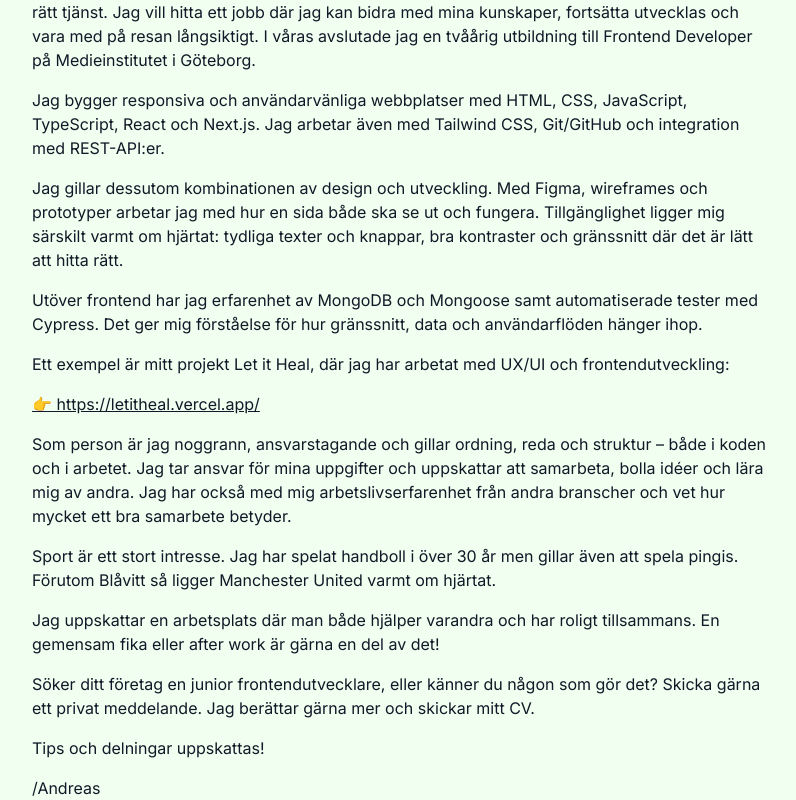
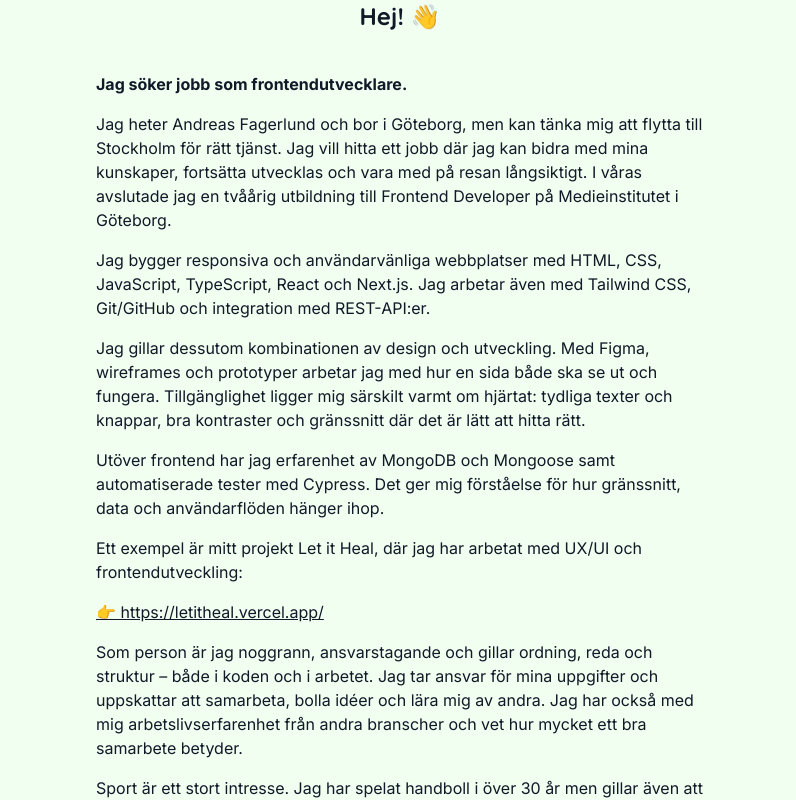
Before and after one commit to Zipelas/letitheal, a Next.js app: page /about-dev in a window 1280 px wide. Shown: the part 248-1048 px from the top of the page, without its empty margins (240-1036 px from the left). Built offline with nearby package versions, Linux system fonts and the light colour scheme; no server answers.

Commit message:
Changed styling for headings and paragrapg

```diff
--- a/app/about-dev/page.tsx
+++ b/app/about-dev/page.tsx
@@ -2,46 +2,53 @@ import Image from 'next/image';
 
 export default function Page() {
   return (
+    <>
       <section className='mx-auto max-w-3xl px-4 py-8'>
-      <h1>Om utvecklaren</h1>
-      <h2 className='mb-4 mt-4'>Hej! 👋</h2>
+        <h1 className='font-bold text-center text-3xl sm:text-4xl mt-10 mb-6 sm:mt-16 sm:mb-8'>
+          Om utvecklaren
+        </h1>
+        <h3 className='font-bold text-center text-xl sm:text-2xl mt-6 mb-6 sm:mt-10 sm:mb-10'>
+          Hej! 👋
+        </h3>
 
-      <p className='mb-4'>Jag söker jobb som frontendutvecklare.</p>
+        <p className='text-sm sm:text-base text-left text-color m-4 px-4 w-[90vw] sm:w-[50vw] mx-auto font-bold'>
+          Jag söker jobb som frontendutvecklare.
+        </p>
 
-      <p className='mb-4'>
+        <p className='text-sm sm:text-base text-left text-color m-4 px-4 w-[90vw] sm:w-[50vw] mx-auto'>
           Jag heter Andreas Fagerlund och bor i Göteborg, men kan tänka mig att
           flytta till Stockholm för rätt tjänst. Jag vill hitta ett jobb där jag
-        kan bidra med mina kunskaper, fortsätta utvecklas och vara med på resan
-        långsiktigt. I våras avslutade jag en tvåårig utbildning till Frontend
-        Developer på Medieinstitutet i Göteborg.
+          kan bidra med mina kunskaper, fortsätta utvecklas och vara med på
+          resan långsiktigt. I våras avslutade jag en tvåårig utbildning till
+          Frontend Developer på Medieinstitutet i Göteborg.
         </p>
 
-      <p className='mb-4'>
+        <p className='text-sm sm:text-base text-left text-color m-4 px-4 w-[90vw] sm:w-[50vw] mx-auto'>
           Jag bygger responsiva och användarvänliga webbplatser med HTML, CSS,
-        JavaScript, TypeScript, React och Next.js. Jag arbetar även med Tailwind
-        CSS, Git/GitHub och integration med REST-API:er.
+          JavaScript, TypeScript, React och Next.js. Jag arbetar även med
+          Tailwind CSS, Git/GitHub och integration med REST-API:er.
         </p>
 
-      <p className='mb-4'>
+        <p className='text-sm sm:text-base text-left text-color m-4 px-4 w-[90vw] sm:w-[50vw] mx-auto'>
           Jag gillar dessutom kombinationen av design och utveckling. Med Figma,
-        wireframes och prototyper arbetar jag med hur en sida både ska se ut och
-        fungera. Tillgänglighet ligger mig särskilt varmt om hjärtat: tydliga
-        texter och knappar, bra kontraster och gränssnitt där det är lätt att
-        hitta rätt.
+          wireframes och prototyper arbetar jag med hur en sida både ska se ut
+          och fungera. Tillgänglighet ligger mig särskilt varmt om hjärtat:
+          tydliga texter och knappar, bra kontraster och gränssnitt där det är
+          lätt att hitta rätt.
         </p>
 
-      <p className='mb-4'>
+        <p className='text-sm sm:text-base text-left text-color m-4 px-4 w-[90vw] sm:w-[50vw] mx-auto'>
           Utöver frontend har jag erfarenhet av MongoDB och Mongoose samt
           automatiserade tester med Cypress. Det ger mig förståelse för hur
           gränssnitt, data och användarflöden hänger ihop.
         </p>
 
-      <p className='mb-4'>
+        <p className='text-sm sm:text-base text-left text-color m-4 px-4 w-[90vw] sm:w-[50vw] mx-auto'>
           Ett exempel är mitt projekt Let it Heal, där jag har arbetat med UX/UI
           och frontendutveckling:
         </p>
 
-      <p className='mb-4'>
+        <p className='text-sm sm:text-base text-left text-color m-4 px-4 w-[90vw] sm:w-[50vw] mx-auto'>
           <a
             href='https://letitheal.vercel.app/'
             target='_blank'
@@ -51,34 +58,38 @@ export default function Page() {
           </a>
         </p>
 
-      <p className='mb-4'>
-        Som person är jag noggrann, ansvarstagande och gillar ordning, reda och
-        struktur – både i koden och i arbetet. Jag tar ansvar för mina uppgifter
-        och uppskattar att samarbeta, bolla idéer och lära mig av andra. Jag har
-        också med mig arbetslivserfarenhet från andra branscher och vet hur
-        mycket ett bra samarbete betyder.
+        <p className='text-sm sm:text-base text-left text-color m-4 px-4 w-[90vw] sm:w-[50vw] mx-auto'>
+          Som person är jag noggrann, ansvarstagande och gillar ordning, reda
+          och struktur – både i koden och i arbetet. Jag tar ansvar för mina
+          uppgifter och uppskattar att samarbeta, bolla idéer och lära mig av
+          andra. Jag har också med mig arbetslivserfarenhet från andra branscher
+          och vet hur mycket ett bra samarbete betyder.
         </p>
 
-      <p className='mb-4'>
+        <p className='text-sm sm:text-base text-left text-color m-4 px-4 w-[90vw] sm:w-[50vw] mx-auto'>
           Sport är ett stort intresse. Jag har spelat handboll i över 30 år men
           gillar även att spela pingis. Förutom Blåvitt så ligger Manchester
           United varmt om hjärtat.
         </p>
 
-      <p className='mb-4'>
+        <p className='text-sm sm:text-base text-left text-color m-4 px-4 w-[90vw] sm:w-[50vw] mx-auto'>
           Jag uppskattar en arbetsplats där man både hjälper varandra och har
-        roligt tillsammans. En gemensam fika eller after work är gärna en del av
-        det!
+          roligt tillsammans. En gemensam fika eller after work är gärna en del
+          av det!
         </p>
 
-      <p className='mb-4'>
+        <p className='text-sm sm:text-base text-left text-color m-4 px-4 w-[90vw] sm:w-[50vw] mx-auto'>
           Söker ditt företag en junior frontendutvecklare, eller känner du någon
-        som gör det? Skicka gärna ett privat meddelande. Jag berättar gärna mer
-        och skickar mitt CV.
+          som gör det? Skicka gärna ett privat meddelande. Jag berättar gärna
+          mer och skickar mitt CV.
         </p>
 
-      <p className='mb-4'>Tips och delningar uppskattas!</p>
-      <p>/Andreas</p>
+        <p className='text-sm sm:text-base text-left text-color m-4 px-4 w-[90vw] sm:w-[50vw] mx-auto'>
+          Tips och delningar uppskattas!
+        </p>
+        <p className='text-sm sm:text-base text-left text-color m-4 px-4 w-[90vw] sm:w-[50vw] mx-auto'>
+          /Andreas
+        </p>
         <Image
           src='/images/profilbild.jpg'
           alt='Andreas Fagerlund'
@@ -88,5 +99,6 @@ export default function Page() {
           className='mt-4 mx-auto rounded-lg shadow-md'
         />
       </section>
+    </>
   );
 }
```
Lines whose indentation alone changed are shown as unchanged.
